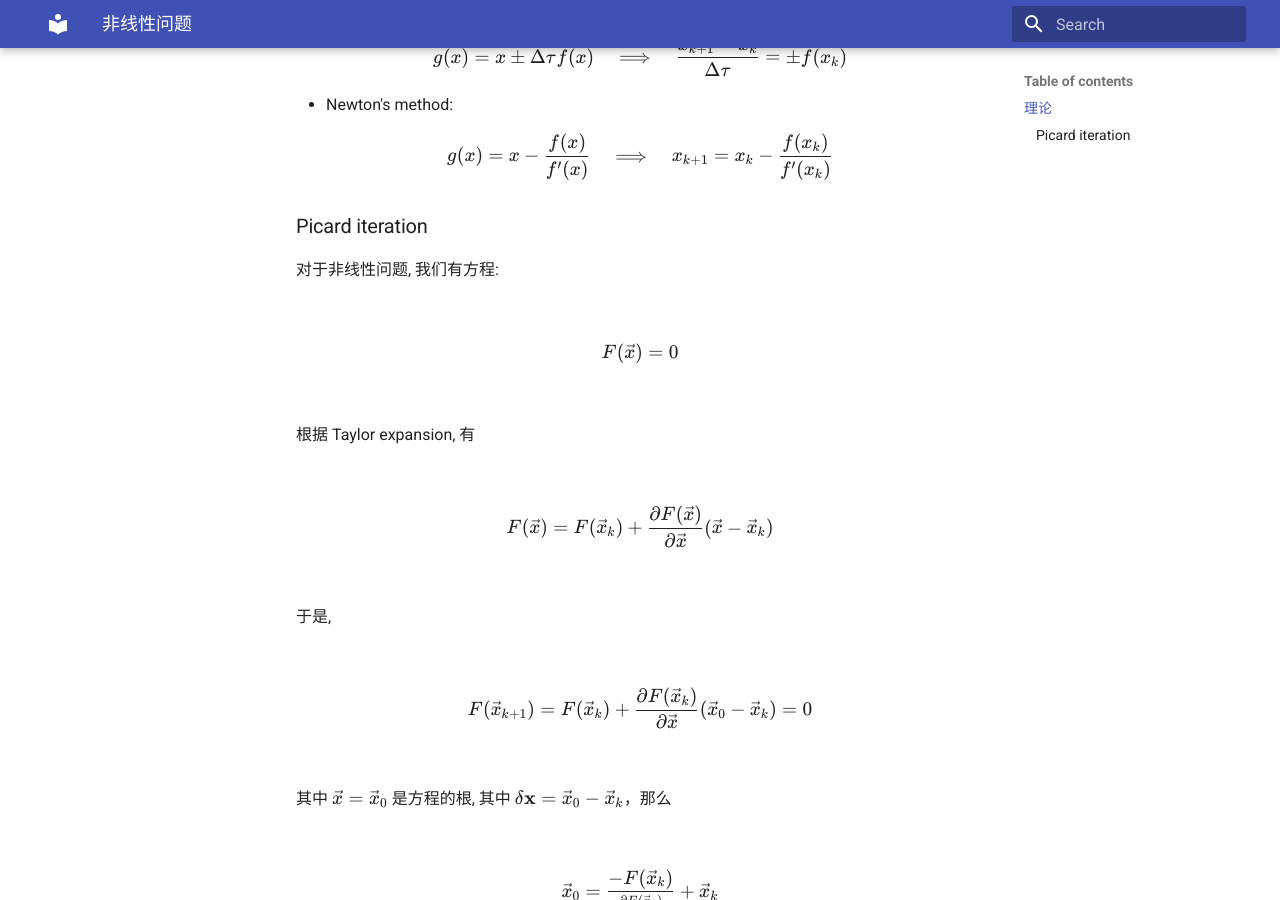
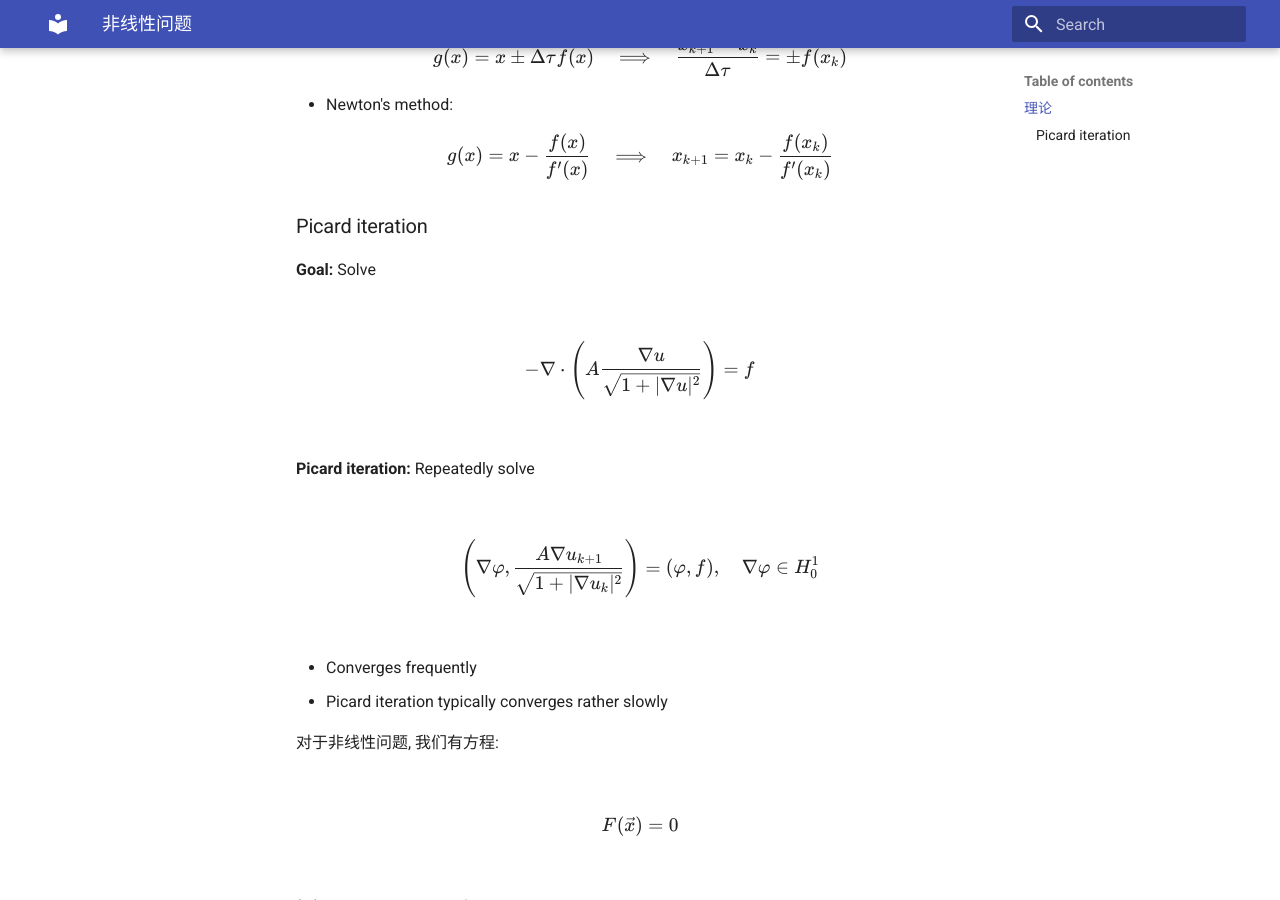
Before and after one commit to ymma98/technotes, an MkDocs documentation site: the page built from docs/FEM/dealii-08_非线性问题.md, in a window 1280 px wide and 900 px high, scrolled down 905 px. Built offline with MkDocs 1.6.1 and Material for MkDocs 9.7.7, drawn with Linux system fonts in a browser that asks for light colours.

Commit message:
docs/FEM/dealii-08_非线性问题.md updated from https://stackedit.cn/

```diff
--- a/docs/FEM/dealii-08_非线性问题.md
+++ b/docs/FEM/dealii-08_非线性问题.md
@@ -33,6 +33,27 @@ $$ x_{k+1} = g(x_k) \quad \Longleftrightarrow \quad f(x) = 0 $$
 
 ### Picard iteration
 
+**Goal:** Solve
+
+$$- \nabla \cdot \left( A \frac{\nabla u}{\sqrt{1 + |\nabla u|^2}} \right) = f$$
+
+**Picard iteration:** Repeatedly solve
+
+$$
+\left( \nabla \varphi, \frac{A \nabla u_{k+1}}{\sqrt{1 + |\nabla u_k|^2}} \right) = (\varphi, f), \quad \nabla \varphi \in H_0^1
+$$
+
+- Converges frequently
+- Picard iteration typically converges rather slowly
+
+
+
+
+
+
+
+
+
 对于非线性问题, 我们有方程:
 
 $$
```
Also changed, not shown: other parts of docs/FEM/dealii-08_非线性问题.md (+3 -3 lines).
